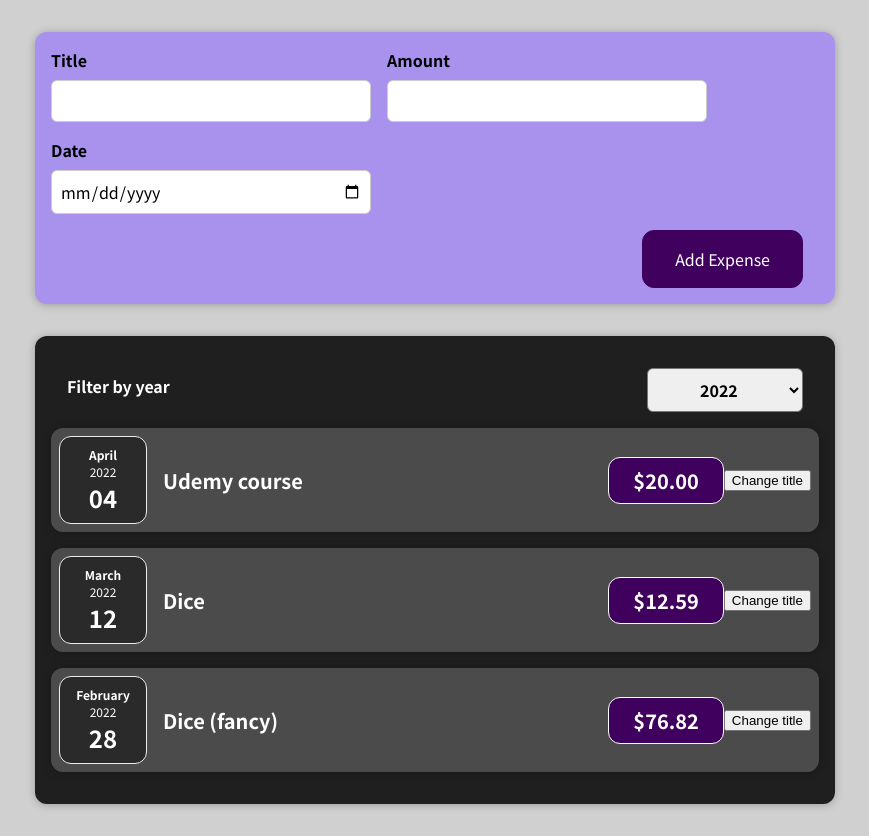
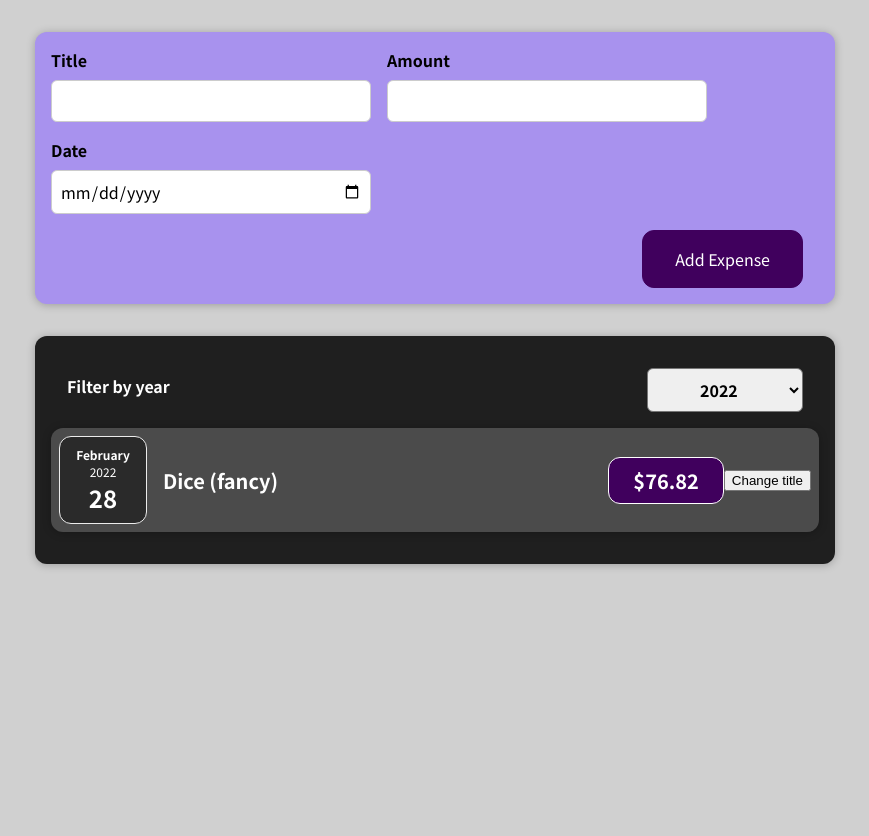
Before and after one commit to marina-cerame/react-complete-guide, a React (Create React App) app in the folder 01-starting-setup/: page / in a window 1280 px wide. Shown: the whole page, without its empty margins (205-1074 px from the left). After the commit the page ends 800 px from the top, so only its background shows below. Built offline with nearby package versions, Linux system fonts and the light colour scheme.

Commit message:
[A3] Add filtering logic to Expenses

```diff
--- a/01-starting-setup/src/App.js
+++ b/01-starting-setup/src/App.js
@@ -7,13 +7,13 @@ const EXAMPLE_EXPENSES = [
   {
     title: 'Udemy course',
     amount: '20.00',
-    date: new Date(2022, 3, 4),
+    date: new Date(2021, 3, 4),
     id: 1,
   },
   {
     title: 'Dice',
     amount: '12.59',
-    date: new Date(2022, 2, 12),
+    date: new Date(2020, 2, 12),
     id: 2,
   },
   {
--- a/01-starting-setup/src/components/Expenses/Expenses.js
+++ b/01-starting-setup/src/components/Expenses/Expenses.js
@@ -8,10 +8,14 @@ import './Expenses.css';
 
 const Expenses = ({ items }) => {
   const [filteredYear, setFilteredYear] = useState('2022');
+
   const onFilterSelectHandler = (filter) => {
-    console.log('Filtered!', filter);
     setFilteredYear(filter);
   };
+
+  const filteredItems = items.filter(
+    (expense) => expense.date.getFullYear().toString() === filteredYear
+  );
 
   return (
     <Card className="expenses">
@@ -20,7 +24,7 @@ const Expenses = ({ items }) => {
         onFilterSelect={onFilterSelectHandler}
       />
 
-      {items.map((e) => (
+      {filteredItems.map((e) => (
         <ExpenseItem
           title={e.title}
           amount={e.amount}
```
